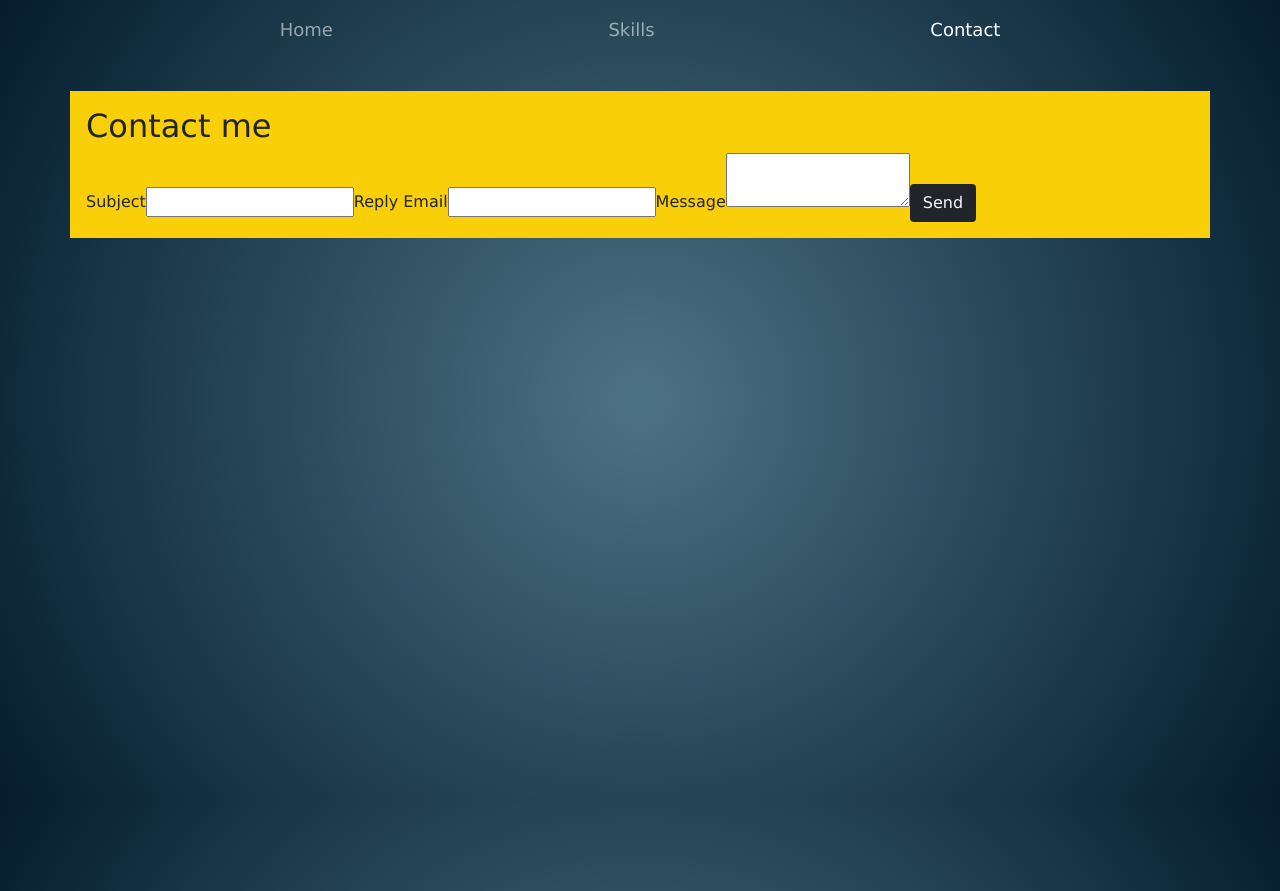
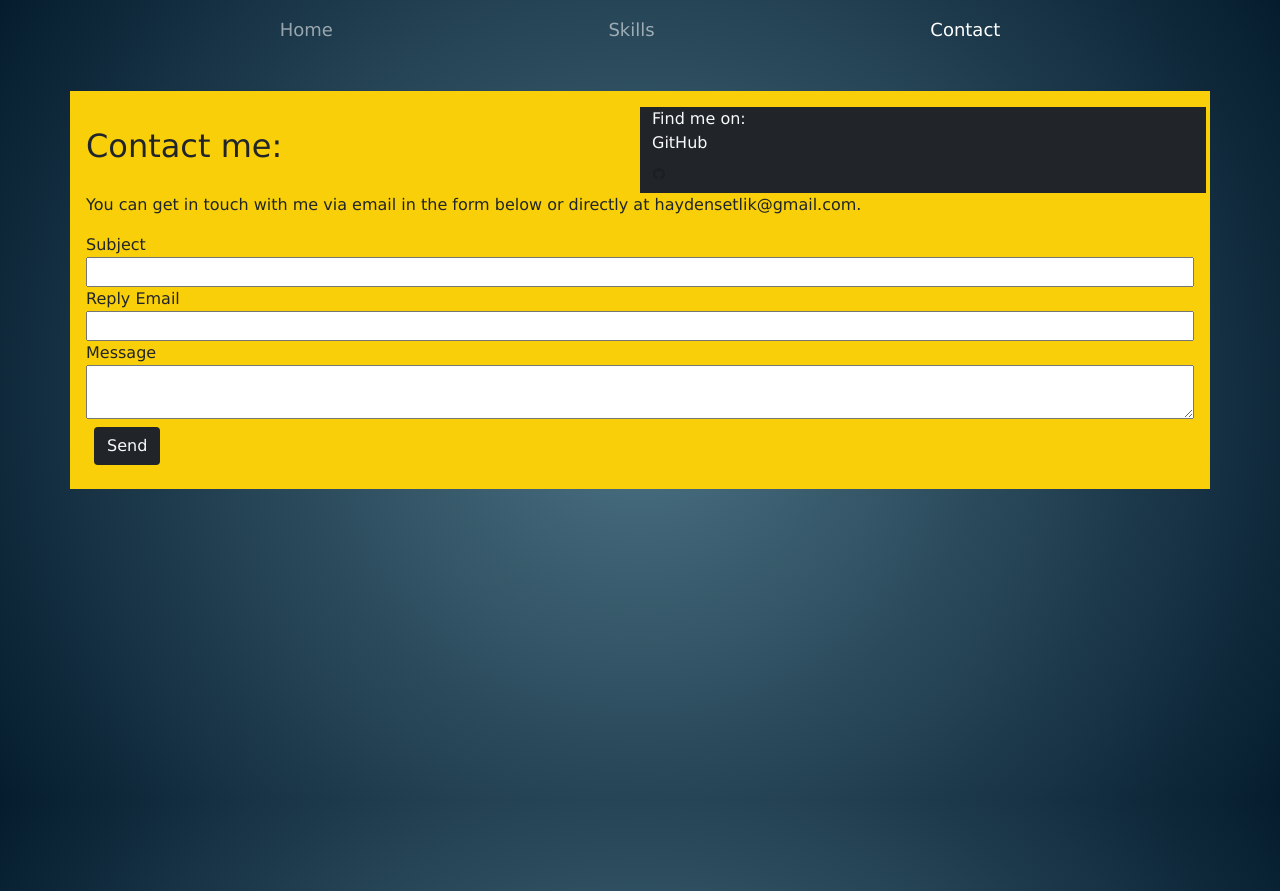
Before and after one commit to hsetlik/portfolio, a React (Create React App) app: page / in a window 1280 px wide. Both pictures are taken after a click on the item "Contact". Built offline with nearby package versions, Linux system fonts and the light colour scheme.

Commit message:
contact form styles

```diff
--- a/src/components/contact/ContactRoute.tsx
+++ b/src/components/contact/ContactRoute.tsx
@@ -1,24 +1,29 @@
 import React from "react";
 import EmailForm from "./EmailForm";
 // import { useLocation } from "react-router-dom";
+import "../../styles/contact.css";
 
-export default function ContactRoute(){
-    /*
-        this needs:
-        1. Header
-        2. Email link
-        3. Profile links (github/linkedin
-    */
-//    const loc = useLocation();
-//    console.log(`Contact route initialized at: ${loc.pathname}`);
+export default function ContactRoute() {
+    // TODO: add links to github/linkedin profiles
     return (
         <div className="container align-self-center bg-primary">
             <div className="col">
-                <h2>Contact me</h2>
                 <div className="row">
-                    <EmailForm />
+                    <div className="col">
+                        <h2>Contact me:</h2>
+                    </div>
+                    <div className="col bg-dark">
+                        <label>Find me on:</label>
+                        <div className="row">
+                            <span>GitHub</span>
+                            <img className='lang-logo' alt='gh' src='img/tool-logos/github_logo.svg'></img>
+                        </div>
+                    </div>
                 </div>
-
+                <p>
+                    You can get in touch with me via email in the form below or directly at haydensetlik@gmail.com.
+                </p>
+                <EmailForm />
             </div>
         </div>
     )
--- /dev/null
+++ b/src/styles/contact.css
@@ -0,0 +1,9 @@
+form {
+    display: flex;
+    flex-direction: column;
+}
+
+.btn {
+    width: fit-content;
+    margin: 0.5em;
+}
```
